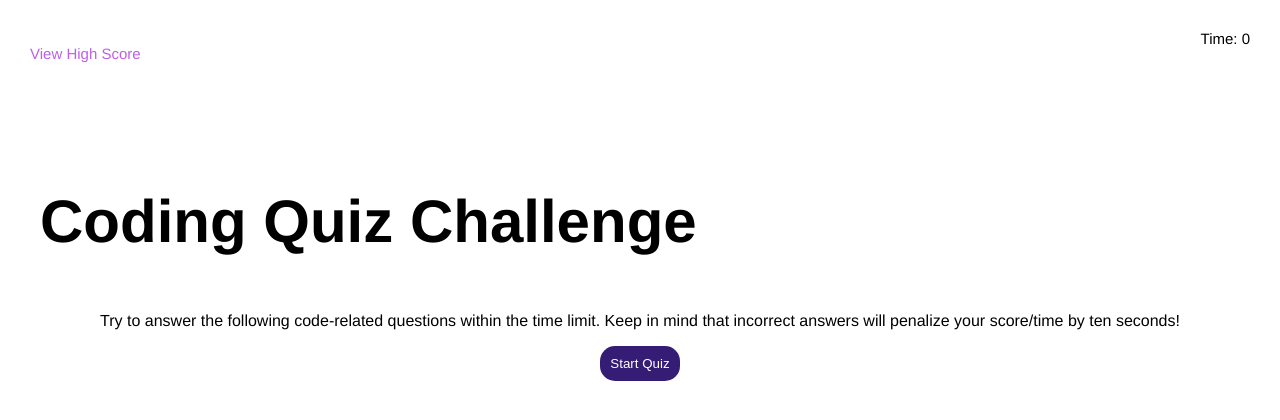
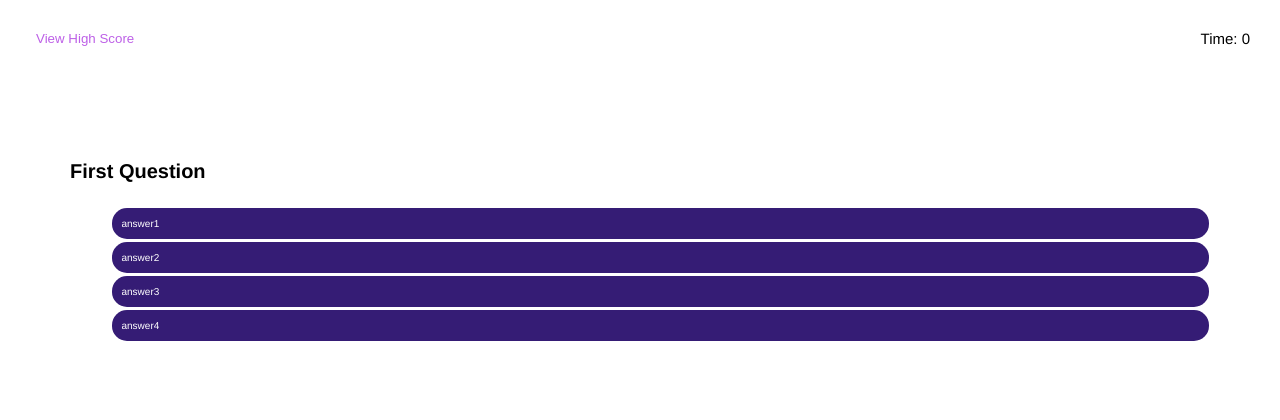
Before and after one commit to Bin-Ostrowski/coding-quiz, a plain HTML site: page index.html in a window 1280 px wide. Both pictures are taken after a click on the button "Start Quiz". Drawn offline with Linux system fonts and the light colour scheme.

Commit message:
add first question page

```diff
--- a/assets/css/style.css
+++ b/assets/css/style.css
@@ -27,8 +27,13 @@
     font-size: 1.5rem;
   }
 
-  header p {
+  header button {
+    outline: none;
+    border: none;
+    display: inline-block;
+    background-color: var(--white);
     color: var(--pink);
+    cursor: pointer;
   }
 
 /* MAIN WELCOME PAGE STYLING*/
@@ -39,7 +44,6 @@ main {
       display: flex;
       flex-direction: column;
       justify-content: center;
-
 }
 
 .welcome-page  {
@@ -49,6 +53,11 @@ main {
     font-size: 30px;
     flex-direction: column;
 
+}
+
+.welcome-page .title-question {
+    display: flex;
+    justify-content: center;
 }
 
 .content-text {
@@ -117,6 +126,7 @@ main {
     margin: 1.5px;
 }
 
+
 .answer-result {
     border-top: solid, color var(--gray);
 }
@@ -126,3 +136,7 @@ main {
     color: var(--grey);
     display: flex;
 }
+
+.btn-answer:hover, .reg-btn:hover, .start-btn:hover {
+    background-color: var(--pink);
+}
--- a/assets/js/script.js
+++ b/assets/js/script.js
@@ -1,9 +1,8 @@
-console.log('test');
-
 
 // var btnAnswer = document.querySelector("#btn-answer");
 var questionPage = document.querySelector("#question-page");
-// var taskIdCounter = 0;
+var highScoreBtn = document.querySelector("#high-scores-btn")
+var taskIdCounter = 0;
 
 
 // when page loads: "Coding Quiz Challenge h1",
@@ -11,70 +10,94 @@ var questionPage = document.querySelector("#question-page");
 //"start Quiz button";
 // the counter in top right corner
 // view high score link in top left corner
-var createWelcomePage = function (){
-    var newPage = document.createElement("main")
+var newPage = document.createElement("main")
     newPage.className = "page-content";
     newPage.id = "page-content";
     document.body.appendChild(newPage);
 
+var createWelcomePage = function (){
     var welcomeContent = document.createElement("div");
     newPage.appendChild(welcomeContent);
     welcomeContent.className = "welcome-page";
     welcomeContent.id = "welcome-page";
-    var welcomePageTitle = welcomeContent.innerHTML ='<h1 id="title-question" class = "title-question">Coding Quiz Challenge</h1><p id="content-text" class = "content-text">Try to answer the following code-related questions within the time limit. Keep in mind that incorrect answers will penalize your score/time by ten seconds!</p><div id="buttons" class = "buttons"><button id="start-btn" class = "start-btn">Start Quiz</button></div>';
-    welcomeContent.appendChile(welcomePageTitle);
-
-
-    console.log(newPage, welcomeContent);
-
-}
+    var welcomePageTitle = welcomeContent.innerHTML ='<h1 id="title-question" class = "title-question">Coding Quiz Challenge</h1>'
+    + '<p id="content-text" class = "content-text">Try to answer the following code-related questions within the time limit.'
+    + 'Keep in mind that incorrect answers will penalize your score/time by ten seconds!</p>'
+    + '<div id="buttons" class = "buttons"><button id="start-btn" class = "start-btn">Start Quiz</button></div>';
+    console.log(welcomePageTitle);
+};
 createWelcomePage();
 
+//when click start quiz button
 var startBtn = document.getElementById("start-btn");
-    console.log(startBtn);
-    startBtn.addEventListener("click", questionPage);
-
-
-var questionPage = function () {
-    // createWelcomePage.replaceWith(questionPage); //how do i get a new screen
-    // var newPage = document.createElement("main")
-    // newPage.className = "page-content";
-    // newPage.id = "page-content";
-    // document.body.appendChild(newPage);
-
-    // var questions = document.createElement("div");
-    // newPage.appendChild(questions);
-    // questions.className = "question-page";
-    // questions.id = "question-page";
-    // var questionTitle = welcomeContent.innerHTML ='<h1 id="title-question" class = "title-question">first question</h1>';
-
-
-
-    console.log(questions);
-    document.body.appendChild(questions);
-
-};
-
-
-//when click start quiz button
-
 
 //coundown starts from 75 seconds
 
 // create object with:questions, list of 4 questions, and result
+var questionPage1 = function () {
+    function clearcontent(elementID) {
+        document.getElementById(elementID).innerHTML = "";
+    }
+    startBtn = clearcontent('page-content');
 
+    var questionPage = document.createElement("div");
+        newPage.appendChild(questionPage);
+        questionPage.className = "question-page";
+        questionPage.id = "question-page";
 
-// list 4 buttons
+    var question1 = document.createElement ("h1");
+        question1.className = "title-question";
+        question1.id = "first-question";
+        question1.innerHTML = "First Question";
+        questionPage.appendChild(question1);
+
+    var answerList = document.createElement("ol"); // why is this not listing with numbers?
+        answerList.className = "answer-list";
+        answerList.id = "answer-list";
+        questionPage.appendChild(answerList);
+
+    var answerBtnOne = document.createElement("ListItemButton");
+        answerBtnOne.className="btn-answer";
+        answerBtnOne.id= //attachAttributeID
+        answerBtnOne.innerHTML = "answer1";
+        answerList.appendChild(answerBtnOne);
+        console.log(answerBtnOne);
+
+        var answerBtnTwo = document.createElement("ListItemButton");
+        answerBtnTwo.className="btn-answer";
+        answerBtnTwo.id= //attachAttributeID
+        answerBtnTwo.innerHTML = "answer2";
+        answerList.appendChild(answerBtnTwo);
+        console.log(answerBtnTwo);
+
+        var answerBtnThree = document.createElement("ListItemButton");
+        answerBtnThree.className="btn-answer";
+        answerBtnThree.id= //attachAttributeID
+        answerBtnThree.innerHTML = "answer3";
+        answerList.appendChild(answerBtnThree);
+        console.log(answerBtnThree);
+
+        var answerBtnFour = document.createElement("ListItemButton");
+        answerBtnFour.className="btn-answer";
+        answerBtnFour.id= //attachAttributeID
+        answerBtnFour.innerHTML = "answer4";
+        answerList.appendChild(answerBtnFour);
+        console.log(answerBtnFour);
+
+};
+
+// list 4 buttons - assign id's to each button
 // :hover applied to all buttons to turn color - also removes returned answer
-// correct answers assign integer
 
+// if statement:
+// clicked false buttonId (3 out of 4)- return "wrong" underneath border
+// click correct buttonId - return "correct with points"
+// correct answers assign integer to buttonId
 
 // when click button:
 // present next question
 // create top border with returned value in h2 under answer buttons
-// if statement:
-// clicked false button (3 out of 4)- return "wrong" underneath border
-// click correct - return "correct"
+
 
 // "All Done!" - h1
 //"Your final score is __."
@@ -91,3 +114,6 @@ var questionPage = function () {
 // buttons: "Go back" "Clear high score"
 // go back returns to welcome page
 // clear high score- clears high scores.
+
+startBtn.addEventListener("click", questionPage1);
+// highScoreBtn.addEventListener("click", highScoresPage);
--- a/index.html
+++ b/index.html
@@ -10,7 +10,7 @@
 
 <body>
     <header>
-        <p id = "high-scores-link" href="#view-high-score">View High Score</p>
+        <button id = "high-scores-btn" href="#view-high-score">View High Score</button>
         <div id = "countdown">Time: 0</div>
     </header>
 
```
